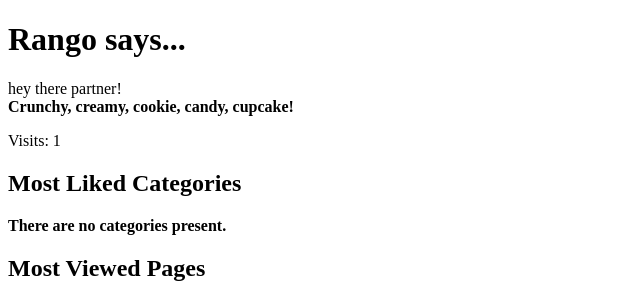
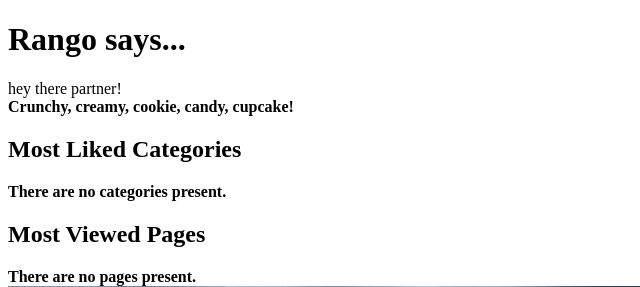
Before and after one commit to Fluffy-Unicorn/tango_with_django_project, a Django app: page / in a window 1280 px wide. Shown: the top 287 px of the page, without its empty margins (0-640 px from the left). Run offline with Django 3.2, Linux system fonts and the light colour scheme; data that the repository does not hold is empty.

Commit message:
Chapter 10 Complete

```diff
--- a/rango/views.py
+++ b/rango/views.py
@@ -23,7 +23,6 @@ def index(request):
     context_dict['pages'] = page_list
 
     visitor_cookie_handler(request)
-    context_dict['visits'] = request.session['visits']
 
     response = render(request, 'rango/index.html', context=context_dict)
     return response
--- a/templates/rango/index.html
+++ b/templates/rango/index.html
@@ -15,8 +15,6 @@
             {% endif %} <br />
         <strong>{{ boldmessage }}</strong><br />
     </div>
-
-    <p>Visits: {{ visits }}</p>
 
     <h2>Most Liked Categories</h2>
     <div>
```
